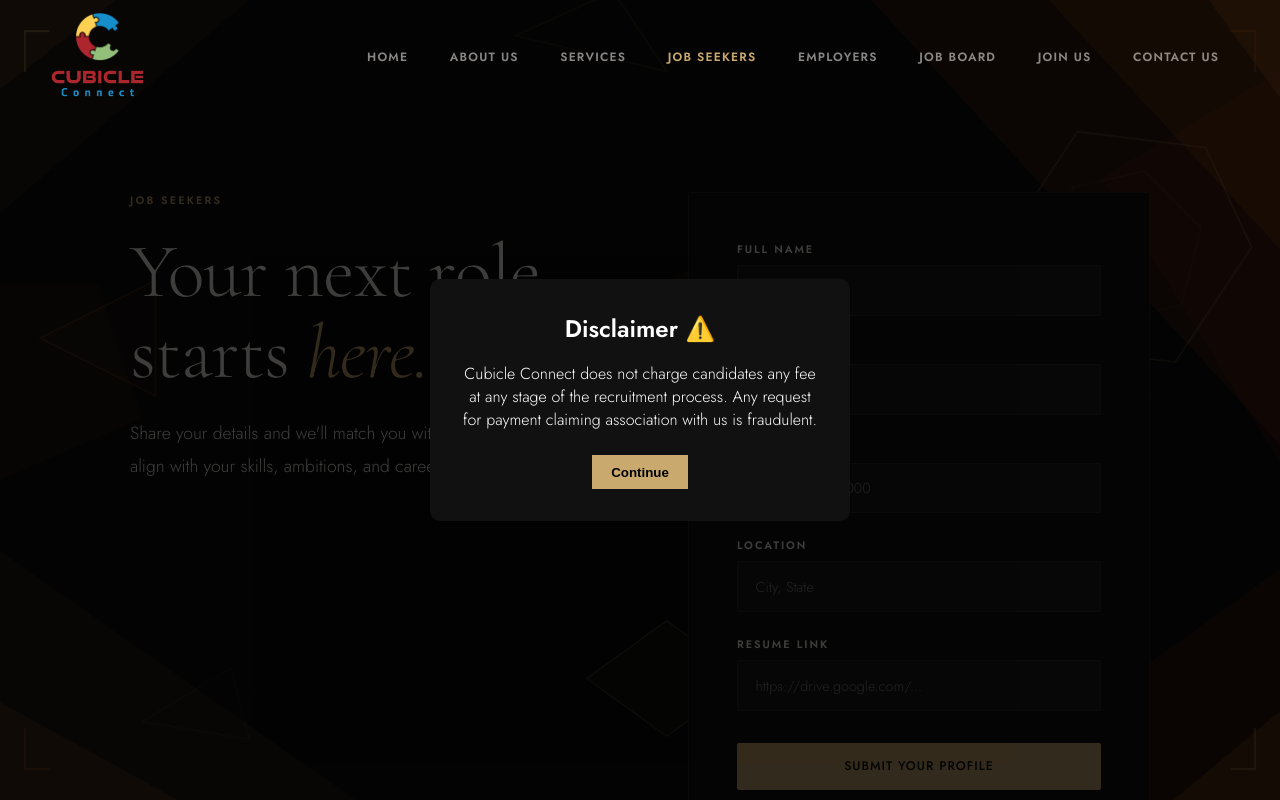
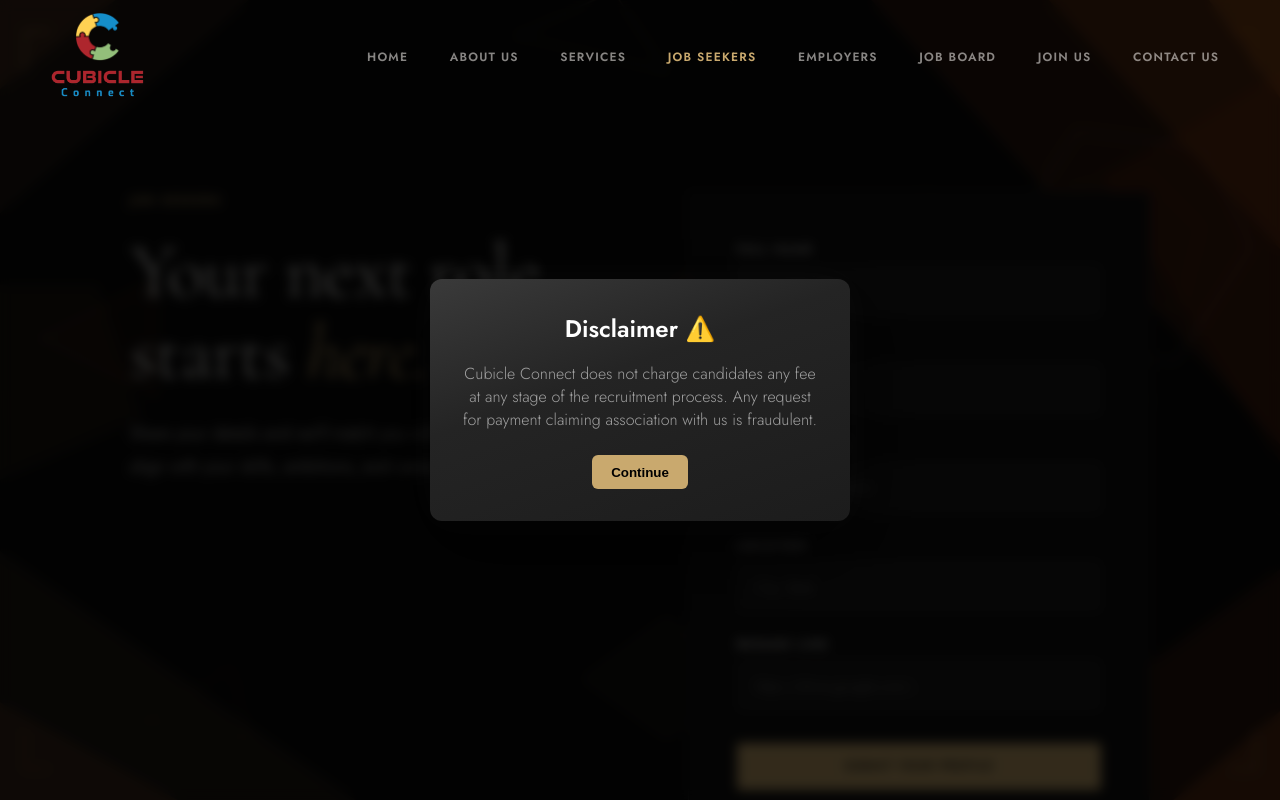
Before and after one commit to NabhyaIoT2026/cubicle-connect, a React (Create React App) app: page /job-seekers in a window 1280 px wide. Shown: the top 800 px of the page. Built offline with nearby package versions, Linux system fonts and the light colour scheme.

Commit message:
disclaimer css

```diff
--- a/src/styles/global.css
+++ b/src/styles/global.css
@@ -332,11 +332,11 @@ body {
     gap: 1rem !important;
   }
 }
-
 .popup-overlay {
   position: fixed;
   inset: 0;
   background: rgba(0, 0, 0, 0.75);
+  backdrop-filter: blur(6px);
   display: flex;
   justify-content: center;
   align-items: center;
@@ -344,16 +344,24 @@ body {
 }
 
 .popup-box {
-  background: #111;
+  background: linear-gradient(160deg, #3a3a3a 0%, #242424 40%, #1c1c1c 100%);
+  box-shadow:
+    0 25px 80px rgba(0, 0, 0, 0.7),
+    0 0 40px rgba(255, 255, 255, 0.03);
   padding: 2rem;
   width: 420px;
-  border-radius: 10px;
+  border-radius: 12px;
   text-align: center;
-  color: white;
+  color: #f0f0f0;
 }
 
 .popup-box h2 {
   margin-bottom: 1rem;
+  color: #ffffff;
+}
+
+.popup-box p, .popup-box span {
+  color: #a0a0a0;
 }
 
 .popup-box button {
@@ -363,6 +371,7 @@ body {
   border: none;
   cursor: pointer;
   font-weight: 600;
+  border-radius: 6px;
 }
 
 /* ======================================================
```
